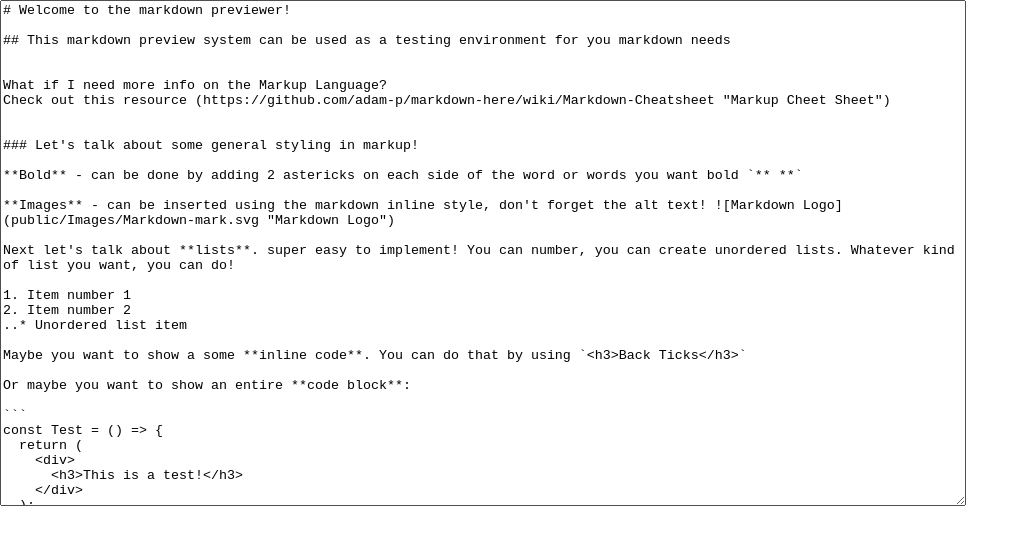
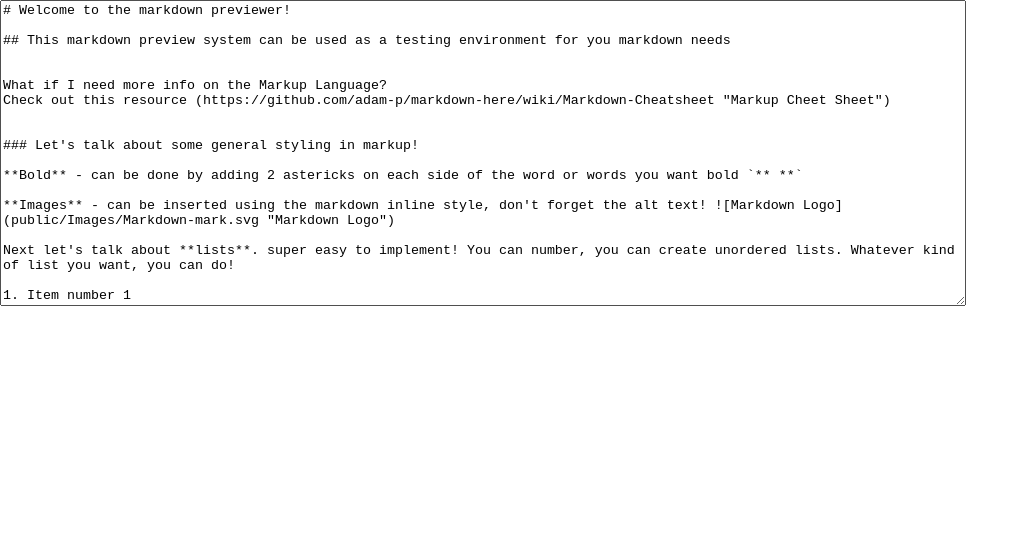
Before and after one commit to smuniz18/markdown-preview, a React (Create React App) app: page / in a window 1280 px wide. Shown: the top 544 px of the page, without its empty margins (0-1029 px from the left). Built offline with nearby package versions, Linux system fonts and the light colour scheme.

Commit message:
Sucessfully setup a render when text is changed to display everything in markup from a text area box

```diff
--- a/src/App.css
+++ b/src/App.css
@@ -1,4 +1,4 @@
 textarea {
   width: 75%;
-  height: 500px;
+  height: 300px;
 }
--- a/src/App.js
+++ b/src/App.js
@@ -9,7 +9,7 @@ class App extends React.Component {
   };
 
   handleChange = event => {
-    this.setState({ enteredText: event.target.value });
+    this.setState({ value: event.target.value });
   };
 
   render() {
@@ -20,7 +20,7 @@ class App extends React.Component {
           handleChange={this.handleChange}
           placeholder={placeholder}
         />
-        <Preview />
+        <Preview value={this.state.value} />
       </div>
     );
   }
--- a/src/components/Editor.js
+++ b/src/components/Editor.js
@@ -3,15 +3,16 @@ import React from "react";
 class Editor extends React.Component {
   render() {
     return (
+      <form onChange={this.props.handleChange}>
         <textarea
           id="editor"
           name="textarea"
           type="text"
           value={this.props.value}
-        onChange={this.props.handleChange}
         >
           {this.props.placeholder}
         </textarea>
+      </form>
     );
   }
 }
--- a/src/components/Preview.js
+++ b/src/components/Preview.js
@@ -1,8 +1,13 @@
 import React from "react";
+import marked from "marked";
 
 class Preview extends React.Component {
+  getMarkdownText() {
+    var rawMarkup = marked(this.props.value, { sanitize: true });
+    return { __html: rawMarkup };
+  }
   render() {
-    return <div>{this.props.value}</div>;
+    return <div dangerouslySetInnerHTML={this.getMarkdownText()} />;
   }
 }
 
```
Lines whose indentation alone changed are shown as unchanged.
